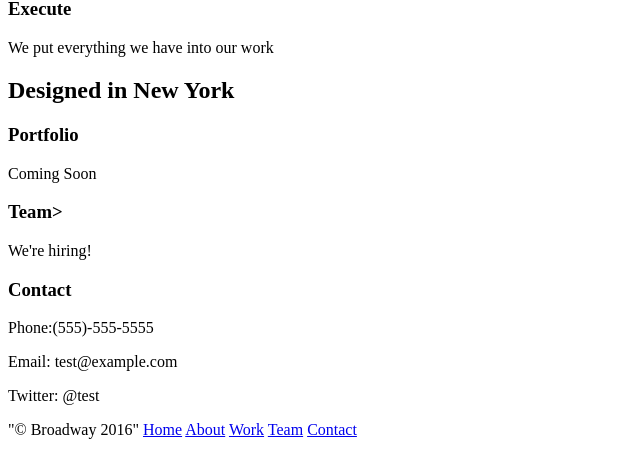
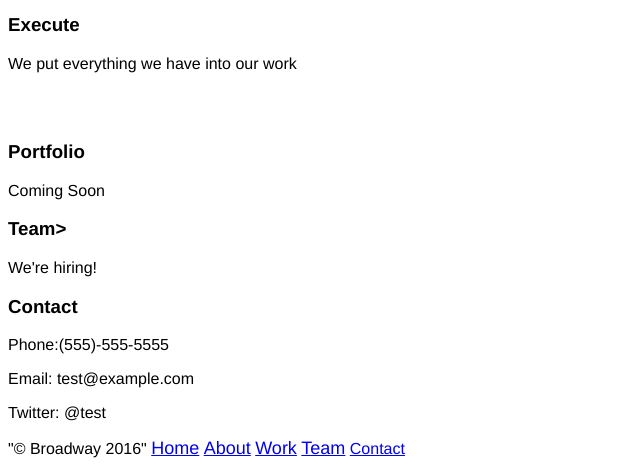
Before and after one commit to ryanmaclellan/broadway, a plain HTML site: page index.html in a window 1280 px wide. Shown: the part 1420-1895 px from the top of the page, without its empty margins (0-640 px from the left). Drawn offline with Linux system fonts and the light colour scheme; files that its build step writes are made by us from their sources; files whose address does not match are found by name.

Commit message:
final html

```diff
--- a/index.html
+++ b/index.html
@@ -2,7 +2,7 @@
 <html>
   <head>
     <title>Broadway</title>
-    <link href="/Users/Ryan/Desktop/PROJECTS/broadway/resources/css/style.css" rel="styleshee" type="text/css">
+    <link href="/Users/Ryan/Desktop/PROJECTS/broadway/resources/css/style.css" rel="stylesheet" type="text/css">
   </head>
   <body>
     <div class="hero">
```
